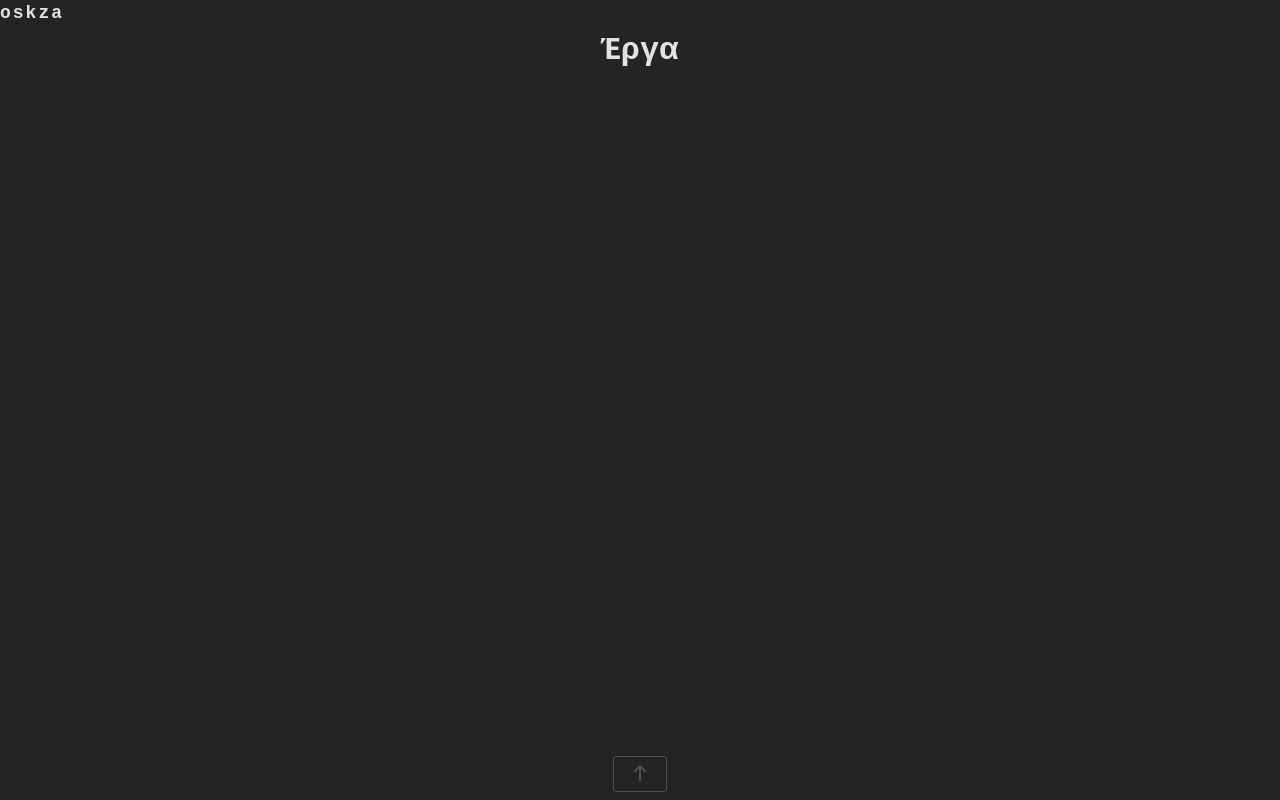
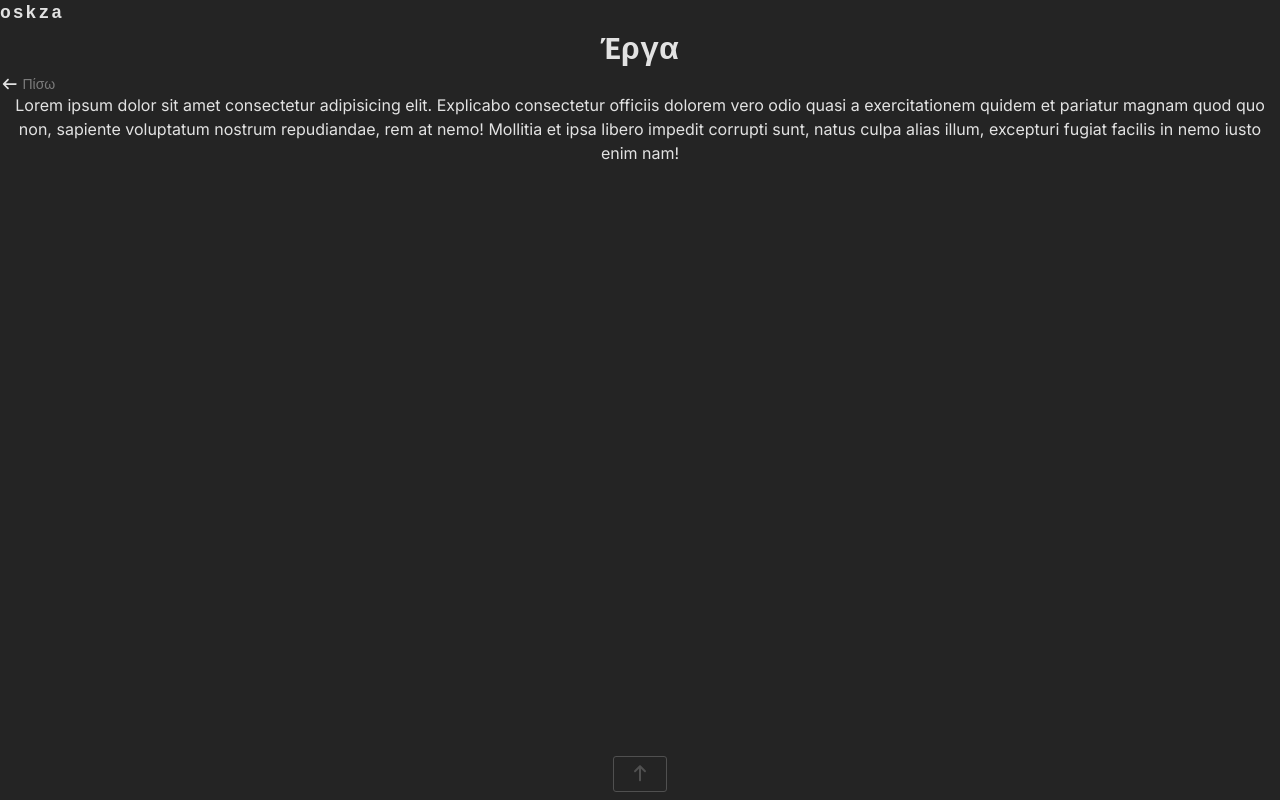
Before and after one commit to oskza/oskza-web, a Vue app: page /projects in a window 1280 px wide. Built offline with nearby package versions, Linux system fonts and the light colour scheme; a web font is replaced by a local one.

Commit message:
Created GoBackBtn and edited ProjectsPage

```diff
--- a/src/components/ui/AppBtn.vue
+++ b/src/components/ui/AppBtn.vue
@@ -75,8 +75,5 @@ const borderColor = computed(() => {
   transition: 0.2s;
 }
 
-.btn:hover { opacity: 0.85; }
-
 .btn-pill { border-radius: 999px; }
-
 </style>
--- /dev/null
+++ b/src/components/ui/GoBackBtn.vue
@@ -0,0 +1,26 @@
+<template>
+<AppBtn class="btn-go-back" color="plain" :onClick="goBack">
+  <font-awesome-icon icon="fa-solid fa-arrow-left" class="icon" />
+  {{ $t('btns.back') }}
+</AppBtn>
+</template>
+
+<script setup>
+import { useRouter } from 'vue-router'
+import AppBtn from './AppBtn.vue'
+
+const router = useRouter()
+const goBack = () => router.back()
+</script>
+
+<style scoped>
+.btn-go-back {
+  display: flex;
+  align-items: center;
+  gap: var(--spacing-2xs);
+  font-weight: 400;
+  color: var(--muted-text-color);
+}
+
+.icon { color: var(--text-color); }
+</style>
--- a/src/fontawesome.js
+++ b/src/fontawesome.js
@@ -1,9 +1,9 @@
 import { library } from '@fortawesome/fontawesome-svg-core'
 import { FontAwesomeIcon } from '@fortawesome/vue-fontawesome'
 
-import { faArrowUp } from '@fortawesome/free-solid-svg-icons'
+import { faArrowUp, faArrowLeft } from '@fortawesome/free-solid-svg-icons'
 import { faGithub } from '@fortawesome/free-brands-svg-icons'
 
-library.add(faArrowUp, faGithub)
+library.add(faArrowUp, faArrowLeft, faGithub)
 
 export { FontAwesomeIcon }
--- a/src/pages/ProjectsPage.vue
+++ b/src/pages/ProjectsPage.vue
@@ -1,5 +1,23 @@
 <template>
 <div class="projects-page">
-  <h1>{{ $t('projectsPage.pageTitle') }}</h1>
+  <div class="page-head">
+    <h1>{{ $t('projectsPage.pageTitle') }}</h1>
+  </div>
+  <div class="page-options">
+    <GoBackBtn />
+  </div>
+  <div class="page-content">
+    <p>Lorem ipsum dolor sit amet consectetur adipisicing elit. Explicabo consectetur officiis dolorem vero odio quasi a exercitationem quidem et pariatur magnam quod quo non, sapiente voluptatum nostrum repudiandae, rem at nemo! Mollitia et ipsa libero impedit corrupti sunt, natus culpa alias illum, excepturi fugiat facilis in nemo iusto enim nam!</p>
+  </div>
 </div>
 </template>
+
+<script setup>
+import GoBackBtn from '../components/ui/GoBackBtn.vue'
+</script>
+
+<style scoped>
+.page-options {
+  font-size: var(--font-sm);
+}
+</style>
```
